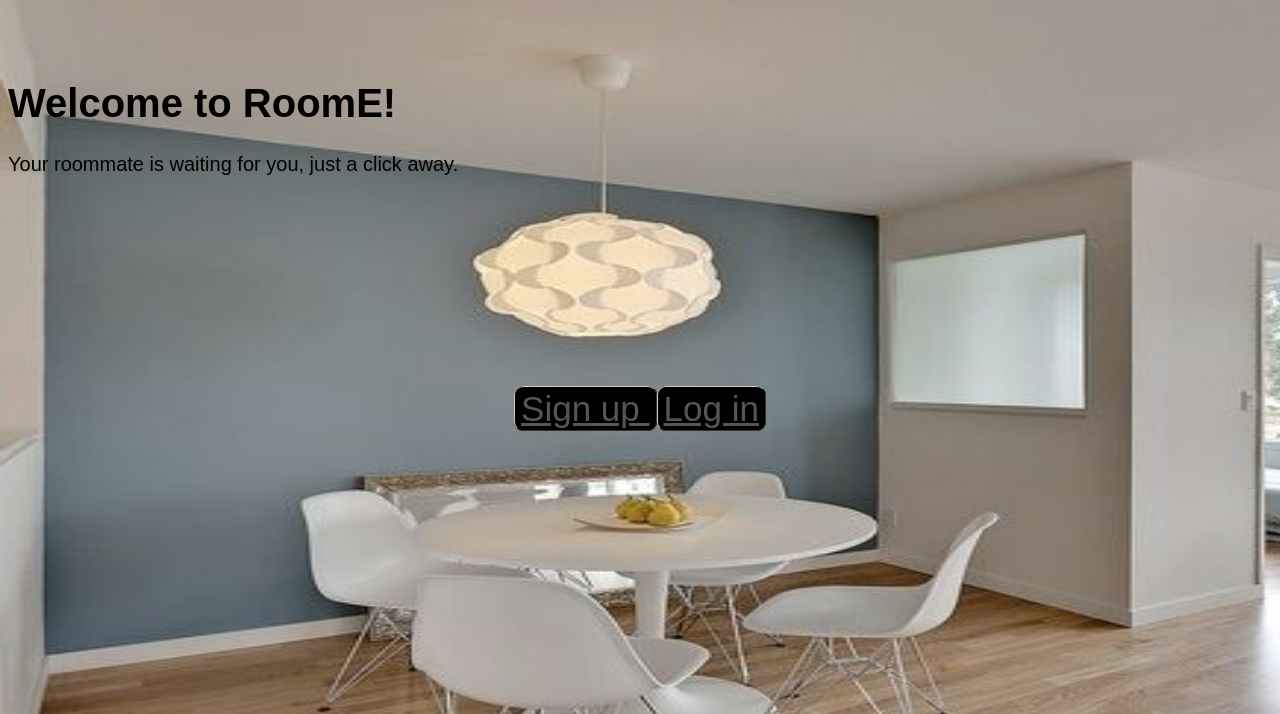
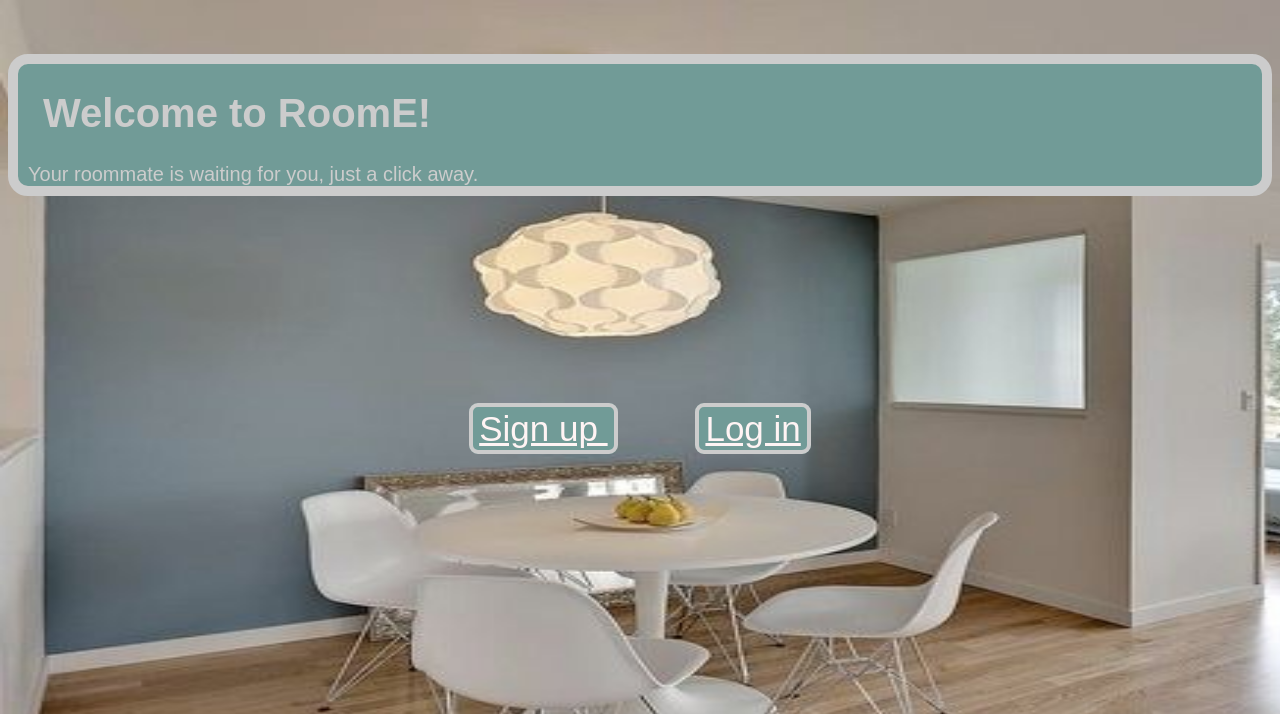
Before and after one commit to ruckerjanthony/RoomE, a Python web app: template RoomE/Templates/RoomE.html in a window 1280 px wide. Shown: the top 714 px of the page. Run offline with Jinja, Linux system fonts and the light colour scheme; the template is opened without the code that fills it, so the values that code supplies are empty.

Commit message:
Made huge changes to the user interface.

```diff
--- a/RoomE/Templates/RoomE.html
+++ b/RoomE/Templates/RoomE.html
@@ -1,22 +1,18 @@
 <!DOCTYPE html>
 <html>
   <head>
-    <link rel="stylesheet" href="lg.css">
-
+    <link rel="stylesheet" href="lg.css"/>
     <title> RoomE: The power to choose!</title>
 
   </head>
 
   <br></br>
-
+<div>
   <h1> Welcome to RoomE! </h1>
-
   <body>
-
     Your roommate is waiting for you, just a click away.
-
   </body>
-
+</div>
     <form>
 
      <h2>
@@ -24,11 +20,10 @@
        <a href="/signup" class= "signup"
          style =
          "font-size: 35px">Sign up </a>
-
+      &nbsp;
        <a href="/login" class= "signup"
         style =
         "font-size: 35px"> Log in </a>
-
 
      </h2>
 
--- a/RoomE/Templates/lg.css
+++ b/RoomE/Templates/lg.css
@@ -1,15 +1,22 @@
 
-  body {
-      background-color: brown;
+  div{
+    border-style: solid;
+    border-color: #CCCCCC;
+    padding-left: 10px;
+    border-width: 10px;
+    border-radius: 20px;
+    background-color: #719B97;
   }
+
 
   body {
     font-family: "Arial", Times, sans-serif;
-    color: black;
+    color: #CCCCCC;
     font-size: 20px;
     background-image: url("RoomE3.jpg");
     background-repeat: no-repeat;
-    background-size: 1620px 798px
+    background-size: 1620px 798px;
+    background-color: brown;
 }
 
 img {
@@ -20,7 +27,8 @@ img {
 
 h1 {
     font-family: "Arial", Times, sans-serif;
-    color: black;
+    color: #CCCCCC;
+    margin-left:15px;
 }
 
   h2 {
@@ -31,12 +39,12 @@ h1 {
 
 .signup {
   font: 10px Arial;
-  background-color: #000000;
-  color: #565656;
+  background-color: #719B97;
+  color: #FFF4F4;
   padding: 2px 6px 2px 6px;
-  border-top: 1px solid #CCCCCC;
-  border-right: 1px solid #333333;
-  border-bottom: 1px solid #333333;
-  border-left: 1px solid #CCCCCC;
+  border-top: 4px solid #CCCCCC;
+  border-right: 4px solid #CCCCCC;
+  border-bottom: 4px solid #CCCCCC;
+  border-left: 4px solid #CCCCCC;
   border-radius: 9px
 }
--- a/RoomE/Templates/start.html
+++ b/RoomE/Templates/start.html
@@ -6,6 +6,7 @@
     <title>What about you?</title>
   </head>
   <body>
+    <br><br>
     <h1>Let's Get To Know You!</h1>
     <form method="post" action=""><div>
       <h4> Do you smoke? <input type="radio" name="smoke?" value="yes">Yes
```
